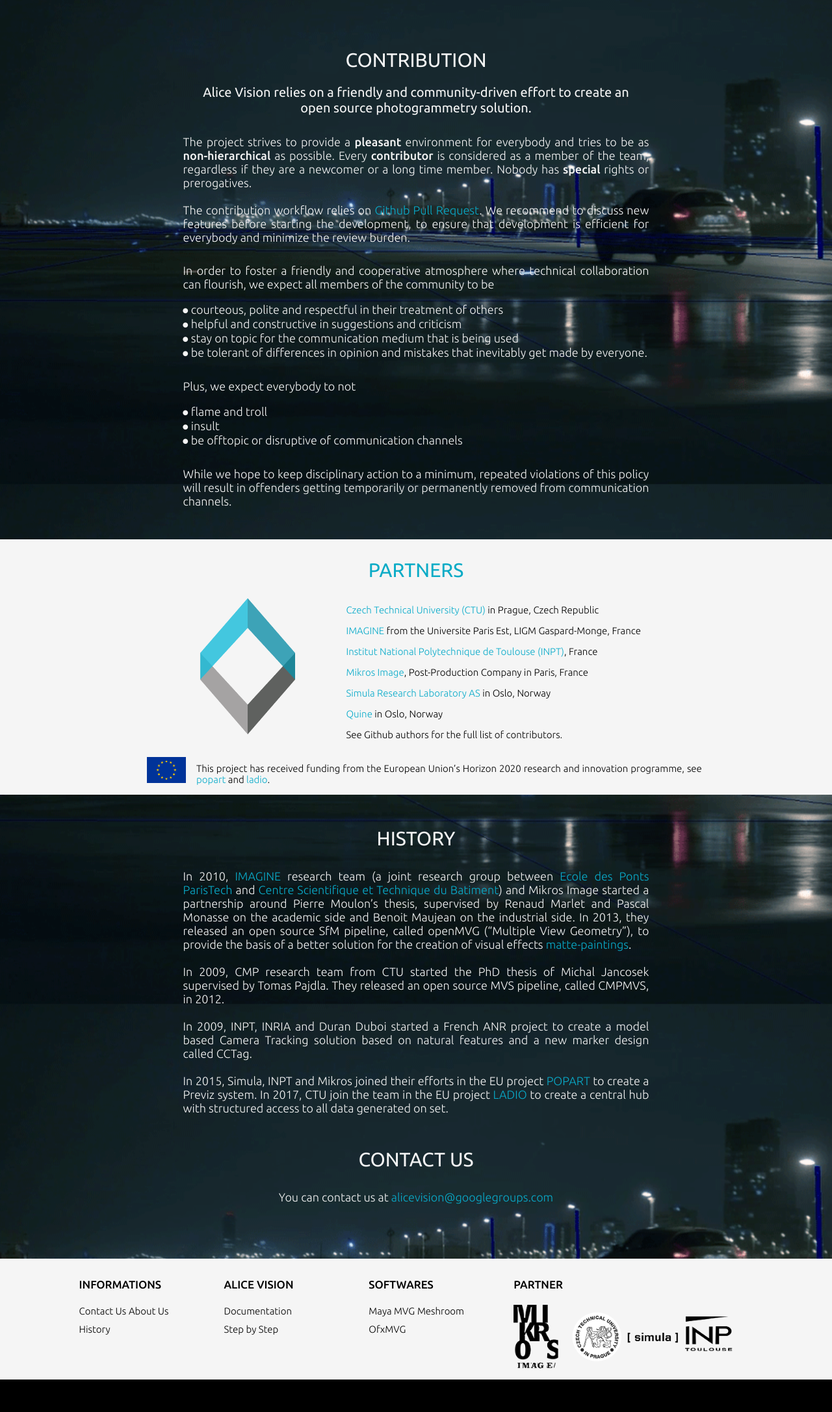
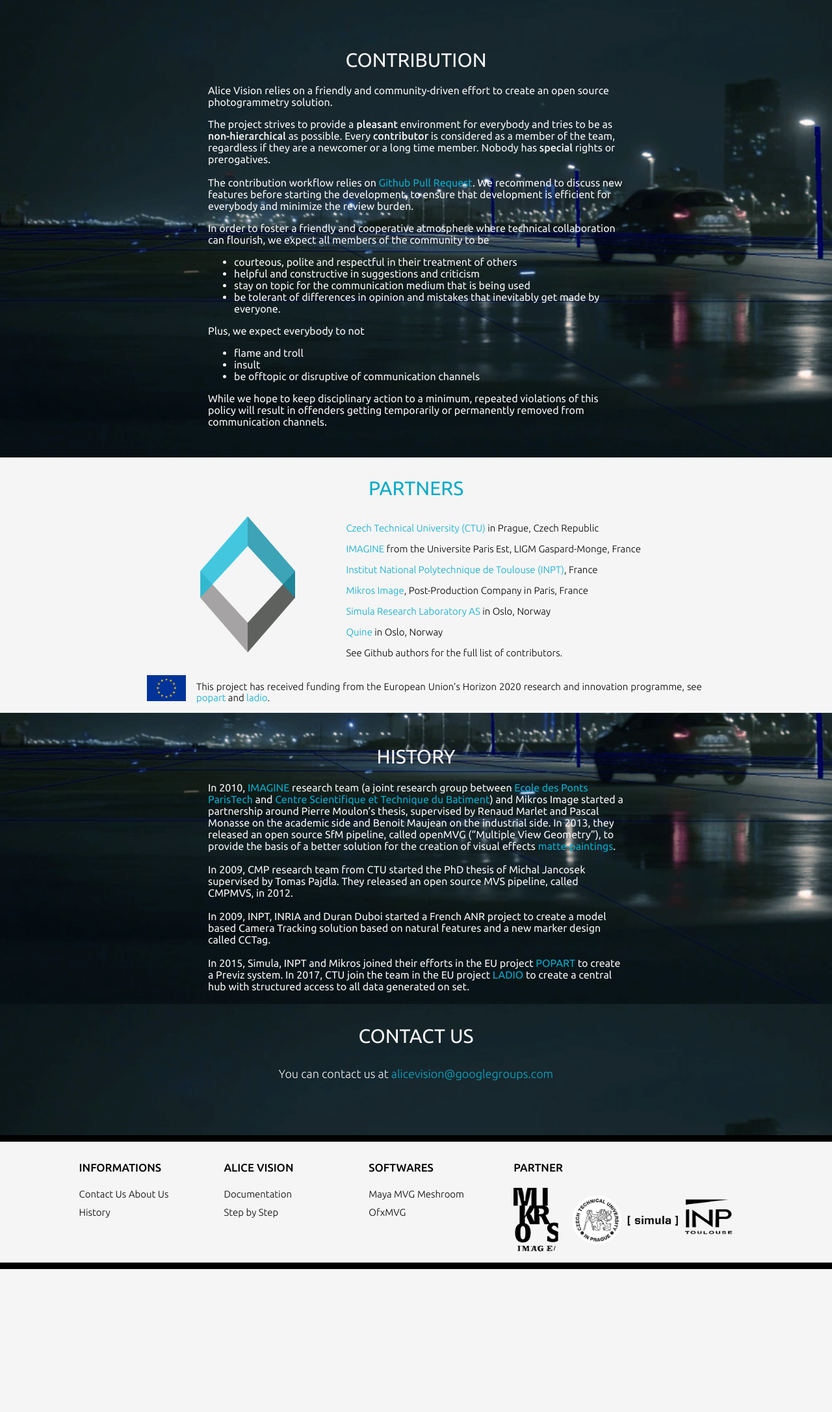
Before and after one commit to alicevision/alicevision.github.io, a PHP site: page /about.html in a window 1280 px wide. Shown: the part 47-2220 px from the top of the page at 65% size. After the commit the page ends 2000 px from the top, so only its background shows below. Run offline with PHP 8.4, Linux system fonts and the light colour scheme.

Commit message:
[about] simplify and fix footer

```diff
--- a/about.html
+++ b/about.html
@@ -44,24 +44,26 @@
             <div class="backgroundAbout">
                 <div id="contribution">
                     <h1>Contribution</h1>
-                    <h2>Alice Vision relies on a friendly and community-driven effort to create an open source photogrammetry solution.</h2>
+                    <p>Alice Vision relies on a friendly and community-driven effort to create an open source photogrammetry solution.</p>
                     <p>
                     The project strives to provide a <strong>pleasant</strong> environment for everybody and tries to be as <strong>non-hierarchical</strong> as possible. Every <strong>contributor</strong> is considered as a member of the team, regardless if they are a newcomer or a long time member. Nobody has <strong>special</strong> rights or prerogatives.
                     <br/><br/>
                     The contribution workflow relies on <a href="https://help.github.com/articles/creating-a-pull-request">Github Pull Request</a>. We recommend to discuss new features before starting the development, to ensure that development is efficient for everybody and minimize the review burden.</p>
-                    <p>In order to foster a friendly and cooperative atmosphere where technical collaboration can flourish, we expect all members of the community to be</p>
+                    <p>In order to foster a friendly and cooperative atmosphere where technical collaboration can flourish, we expect all members of the community to be
                     <ul>
-                        <li>⦁ courteous, polite and respectful in their treatment of others</li>
-                        <li>⦁ helpful and constructive in suggestions and criticism</li>
-                        <li>⦁ stay on topic for the communication medium that is being used</li>
-                        <li>⦁ be tolerant of differences in opinion and mistakes that inevitably get made by everyone.</li>
+                        <li>courteous, polite and respectful in their treatment of others</li>
+                        <li>helpful and constructive in suggestions and criticism</li>
+                        <li>stay on topic for the communication medium that is being used</li>
+                        <li>be tolerant of differences in opinion and mistakes that inevitably get made by everyone.</li>
                     </ul>
-                    <p>Plus, we expect everybody to not</p>
+                    </p>
+                    <p>Plus, we expect everybody to not
                     <ul>
-                        <li>⦁ flame and troll</li>
-                        <li>⦁ insult</li>
-                        <li>⦁ be offtopic or disruptive of communication channels</li>
+                        <li>flame and troll</li>
+                        <li>insult</li>
+                        <li>be offtopic or disruptive of communication channels</li>
                     </ul>
+                    </p>
                     <p>While we hope to keep disciplinary action to a minimum, repeated violations of this policy will result in offenders getting temporarily or permanently removed from communication channels.</p>
 
                 </div>
@@ -103,6 +105,8 @@
 
             </div>
         </div>
+
+        <div id="blackLine"></div>
         <div id="footer">
             <div id="informations">
                 <div>
@@ -132,13 +136,8 @@
                 </div>
 
             </div>
-            <div class="clear"></div>
-
+            <div id="blackLine"></div>
         </div>
-
-        <div id="copyRight"><p> Copyright © 2017 - Alice Vision - All rights reserved</p></div>
-        <div id="borderBottom"></div>
-
 
         <script src="design/js/mainJs.js"></script>
         <script src="design/js/mainJquery.js"></script>
--- a/design/css/about.css
+++ b/design/css/about.css
@@ -10,30 +10,25 @@
 }
 
 #contribution, #aboutHistory{
-  width: 80%;
+  width: 50%;
   color: whitesmoke;
-  text-align: center;
   margin: auto;
   padding-bottom: 10px;
+
 }
 #contribution h1, #partners h1, #aboutHistory h1{
-  width: 66%;
-  height: auto;
   padding-top: 30px;
-  margin-left: 17%;
   font-family: 'Ubuntu';
   font-weight: 400;
   font-size: 30px;
   text-transform: uppercase;
+  text-align: center;
    -webkit-transition: color 1s -webkit-transform 2s;
   transition: color 1s, transform 2s;
 }
 
 #contribution h2, #aboutHistory h2{
-  width: 66%;
-  height: auto;
   margin-top: 20px;
-  margin-left: 17%;
   font-family: 'Ubuntu';
   font-weight: 400;
   font-size: 20px;
@@ -41,18 +36,6 @@
   transition: color 1s, transform 2s;
 }
 
-#contribution p, #aboutHistory p{
-  width: 70%;
-  height: auto;
-  margin-top: 30px;
-  margin-left: 15%;
-  font-family: 'Ubuntu';
-  font-weight: 200;
-  font-size: 18px;
-   -webkit-transition: color 1s -webkit-transform 2s;
-  transition: color 1s, transform 2s;
-  text-align: justify;
-}
 
 #contribution strong{
   font-weight: 500;
@@ -67,18 +50,8 @@
   text-decoration: underline;
 }
 
-#contribution ul{
-  width: 100%;
-}
 #contribution ul li{
-  width: 80%;
-  height: auto;
-  display: block;
-  font-family: 'Ubuntu';
-  font-weight: 200;
-  font-size: 18px;
   text-align: left;
-  margin-left: 11%;
 }
 #partners{
   width: 100%;
```
